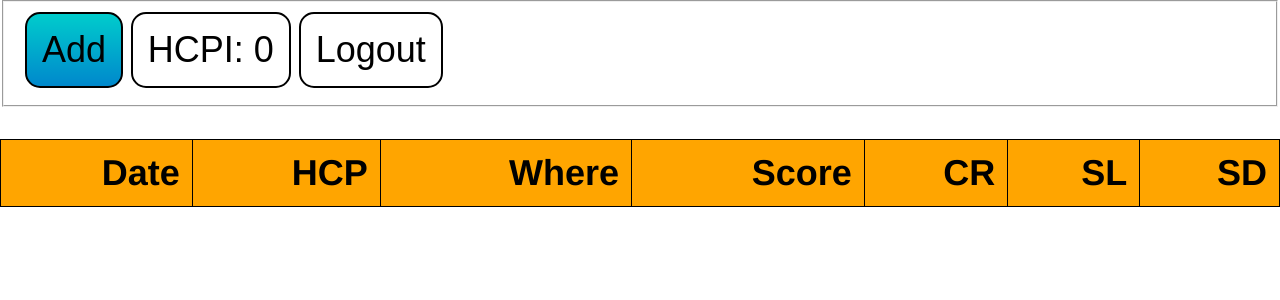
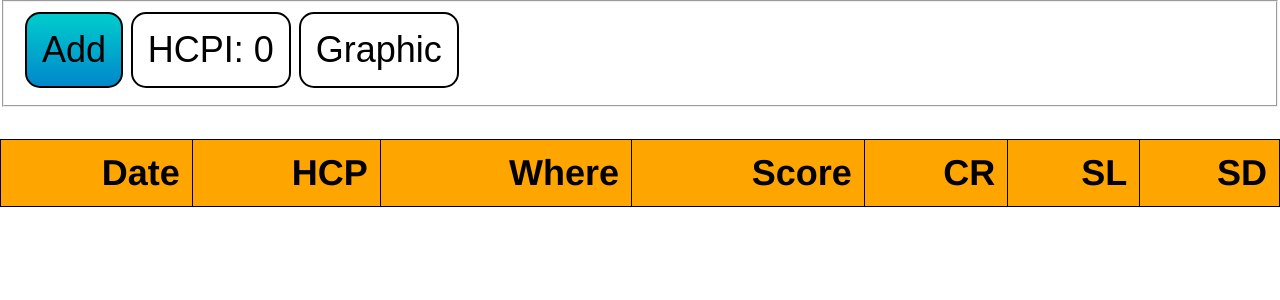
Before and after one commit to wolfmuel/hcpi, a Django app: page /hhs/ in a window 1280 px wide. Shown: the top 300 px of the page. Run offline with Django 3.2, Linux system fonts and the light colour scheme; a user stored in the database is signed in; data comes from the database, SQL or seed files in the repository; lists and menus that the app fills with data are empty.

Commit message:
adapting callall script

```diff
--- a/hhs/templates/hhs/index.html
+++ b/hhs/templates/hhs/index.html
@@ -29,8 +29,8 @@
   <body>
       <fieldset class="buttons">
         <button type="submit"  onclick="window.location.href='/hhs/add';">Add</button>
-        <button onclick="window.location.href='/hhs';"> {{ HCPI }} </button>
-        <button onclick="window.location.href='/hhs/logout';"> Logout</button>
+        <button onclick="window.location.href='/hhs/';"> {{ HCPI }} </button>
+        <button onclick="window.location.href='/hhs/graph';"> Graphic</button>
     </fieldset>
     <br>
     <table style="width:100%; font-size:36px">
```
